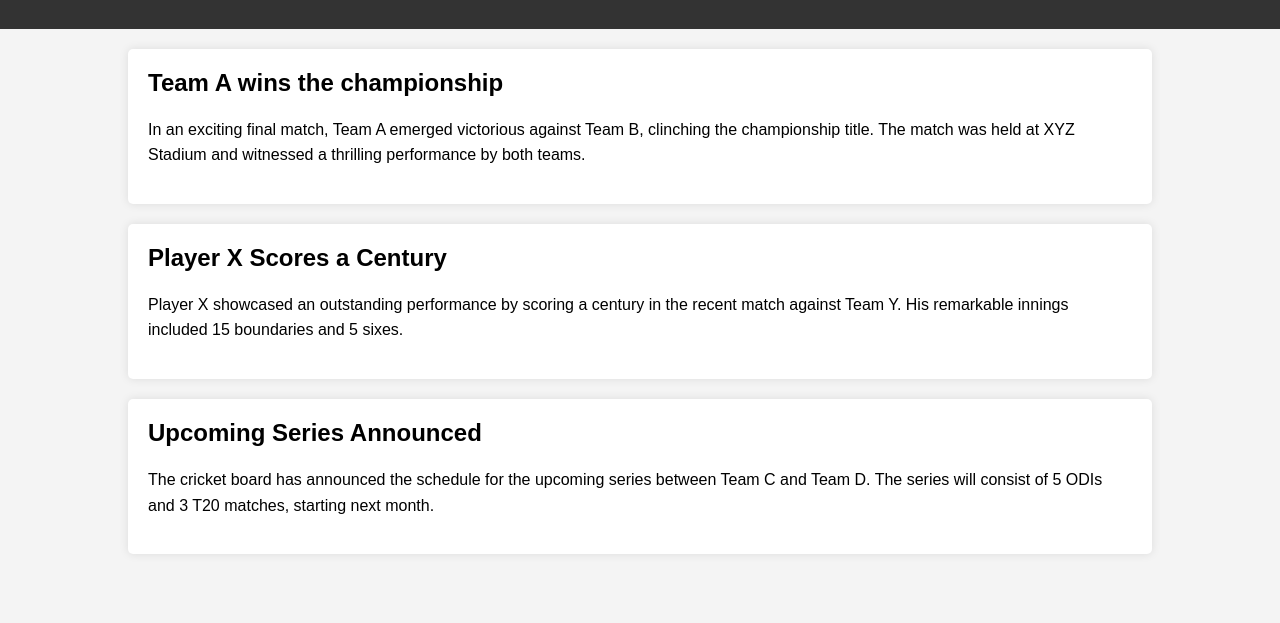
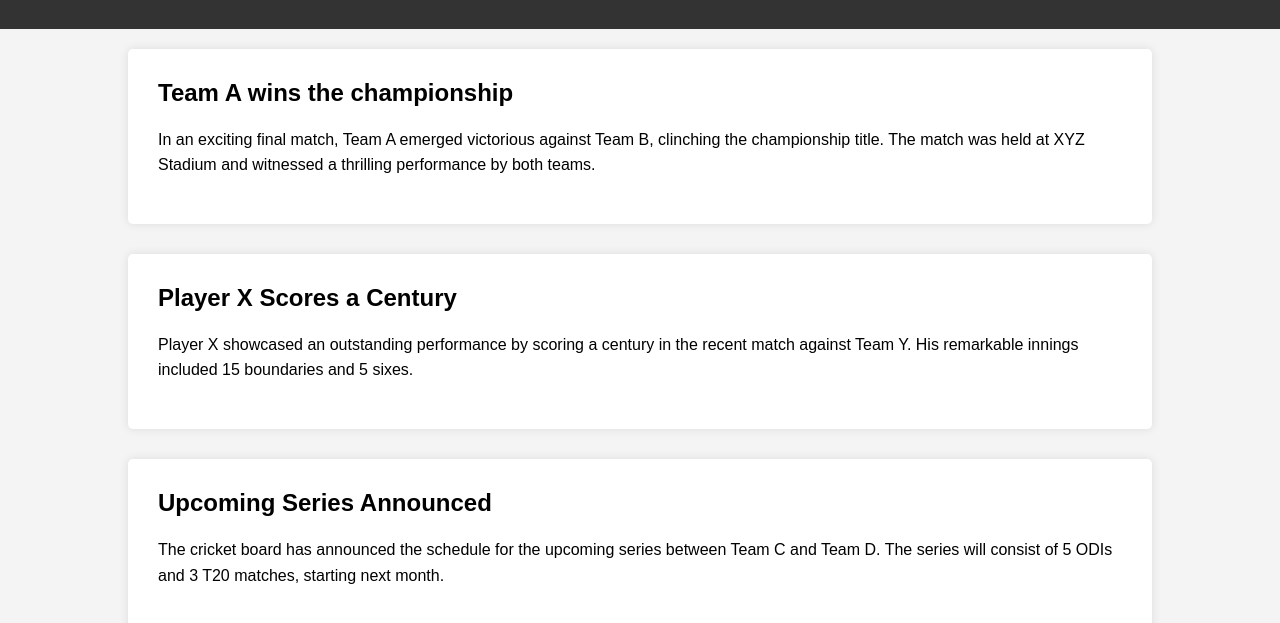
Before and after one commit to gkdevops/cricket-news, a plain HTML site: page index.html in a window 1280 px wide. Shown: the part 89-712 px from the top of the page. Drawn offline with Linux system fonts and the light colour scheme.

```diff
--- a/index.html
+++ b/index.html
@@ -24,8 +24,8 @@
         }
         .news-item {
             background-color: #fff;
-            margin-bottom: 20px;
-            padding: 20px;
+            margin-bottom: 30px;
+            padding: 30px;
             border-radius: 5px;
             box-shadow: 0 0 10px rgba(0, 0, 0, 0.1);
         }
```
